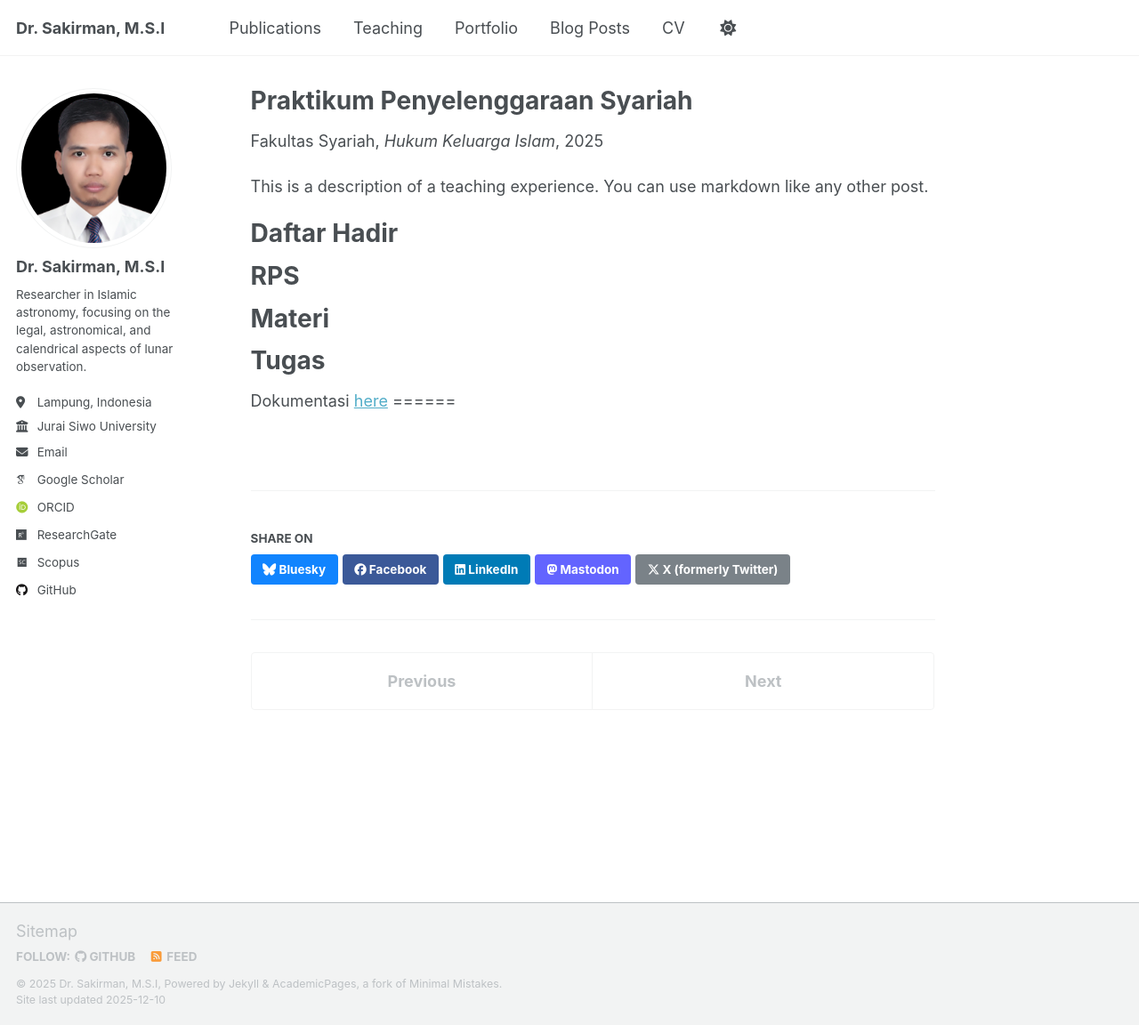
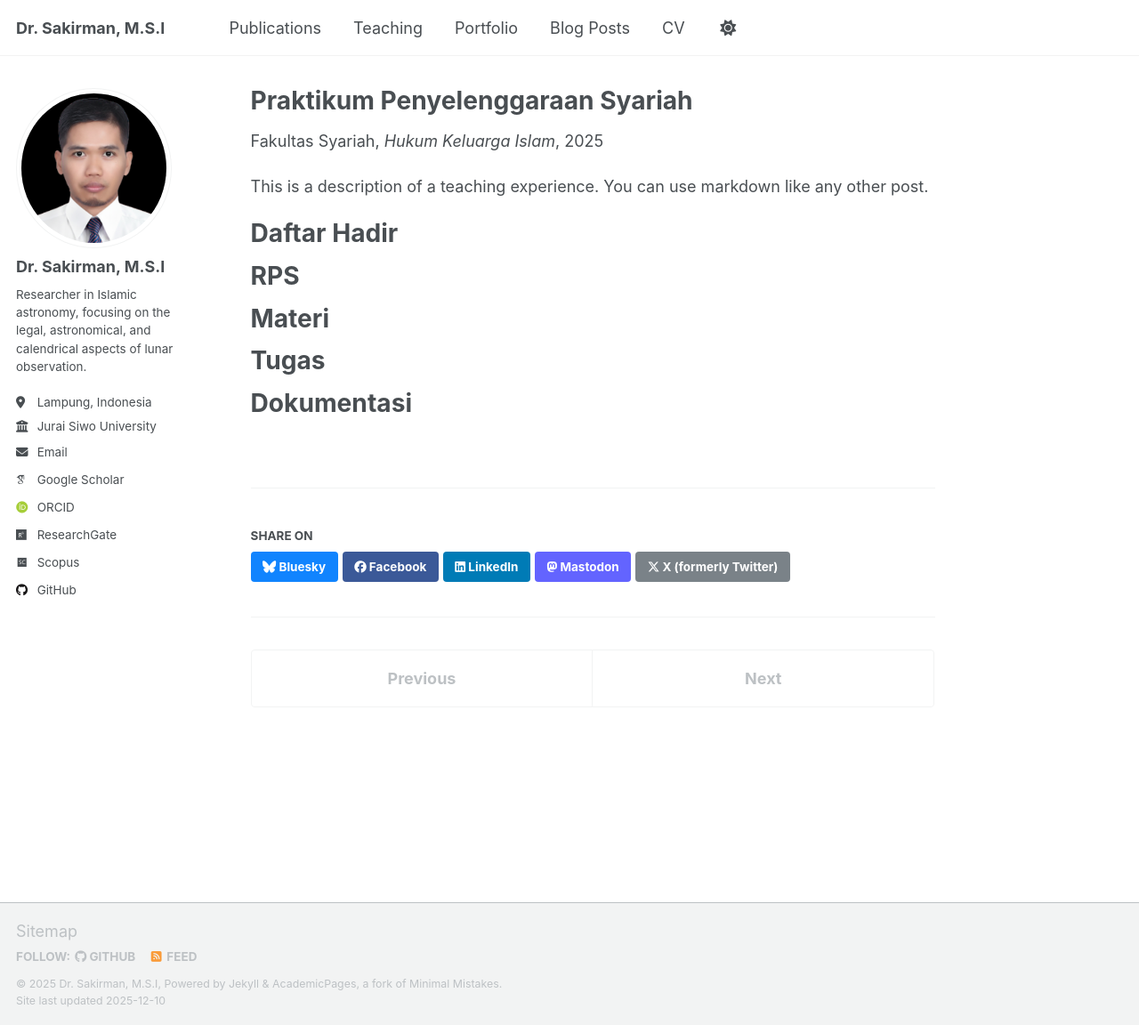
Before and after one commit to sakir-man/sakir-man.github.io, a Jekyll site: the page built from _teaching/2014-spring-teaching-3.md, in a window 1280 px wide and 1152 px high. Shown: the whole window at 89% size. Built offline with Jekyll 4.4.1, drawn with Linux system fonts in a browser that asks for light colours; some web fonts are replaced; a script that is not in the unit is left out.

Commit message:
Update 2014-spring-teaching-3.md

```diff
--- a/_teaching/2014-spring-teaching-3.md
+++ b/_teaching/2014-spring-teaching-3.md
@@ -23,5 +23,4 @@ Tugas
 ======
 
 Dokumentasi
-<a href="https://drive.google.com/file/d/1e2tmjTMrLDiJqD2fY4-tfhJyz3q2aZk4/view?usp=drive_link">here</a>
 ======
```
